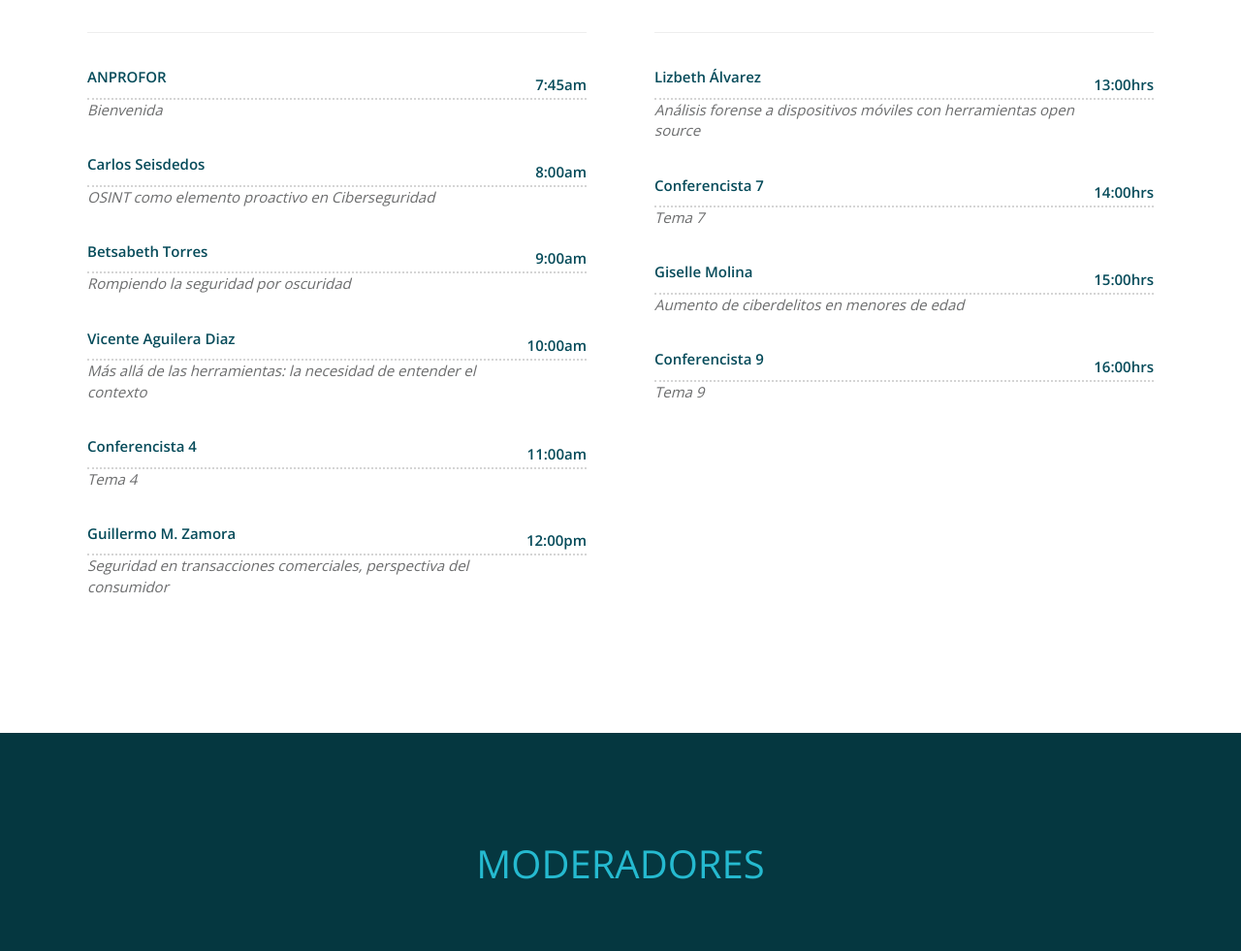
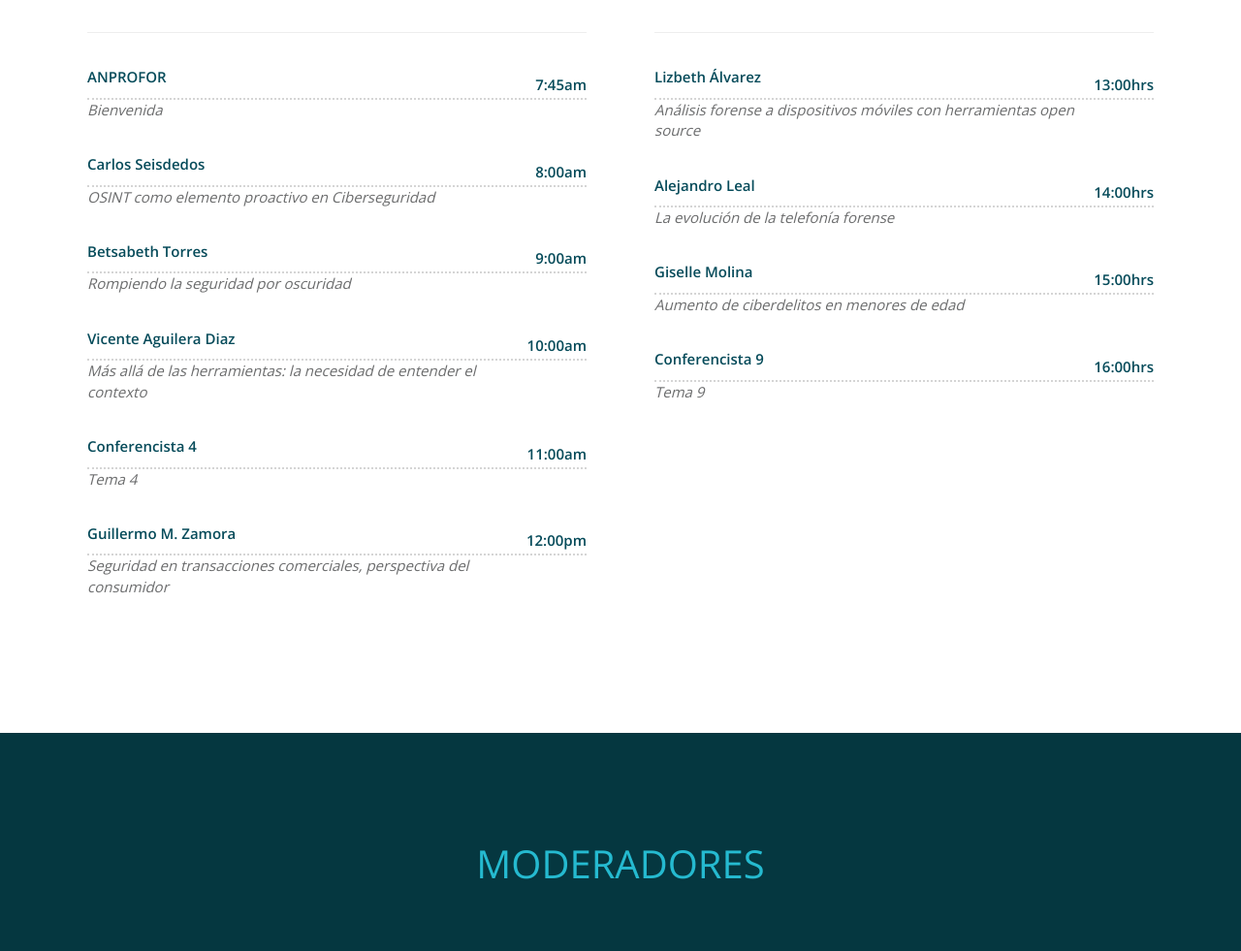
Before and after one commit to anprofor/ifsi2021, a plain HTML site: page index.html in a window 1280 px wide. Shown: the part 3037-4018 px from the top of the page at 97% size. Drawn offline with nearby package versions, Linux system fonts and the light colour scheme.

Commit message:
Update index.html

```diff
--- a/index.html
+++ b/index.html
@@ -291,9 +291,9 @@
               <div class="menu-item-description"><p style="color:#6B6C6D">Análisis forense a dispositivos móviles con herramientas open source</p></div>
           </div>
           <div class="menu-item">
-              <div class="menu-item-name"> <p style="color:#064B5A">Conferencista 7</p> </div>
+              <div class="menu-item-name"> <p style="color:#064B5A">Alejandro Leal</p> </div>
               <div class="menu-item-price"><p style="color:#064B5A">14:00hrs </p> </div>
-              <div class="menu-item-description"><p style="color:#6B6C6D">Tema 7</p></div>
+              <div class="menu-item-description"><p style="color:#6B6C6D">La evolución de la telefonía forense</p></div>
           </div>
           <div class="menu-item">
               <div class="menu-item-name"> <p style="color:#064B5A">Giselle Molina</p> </div>
```
